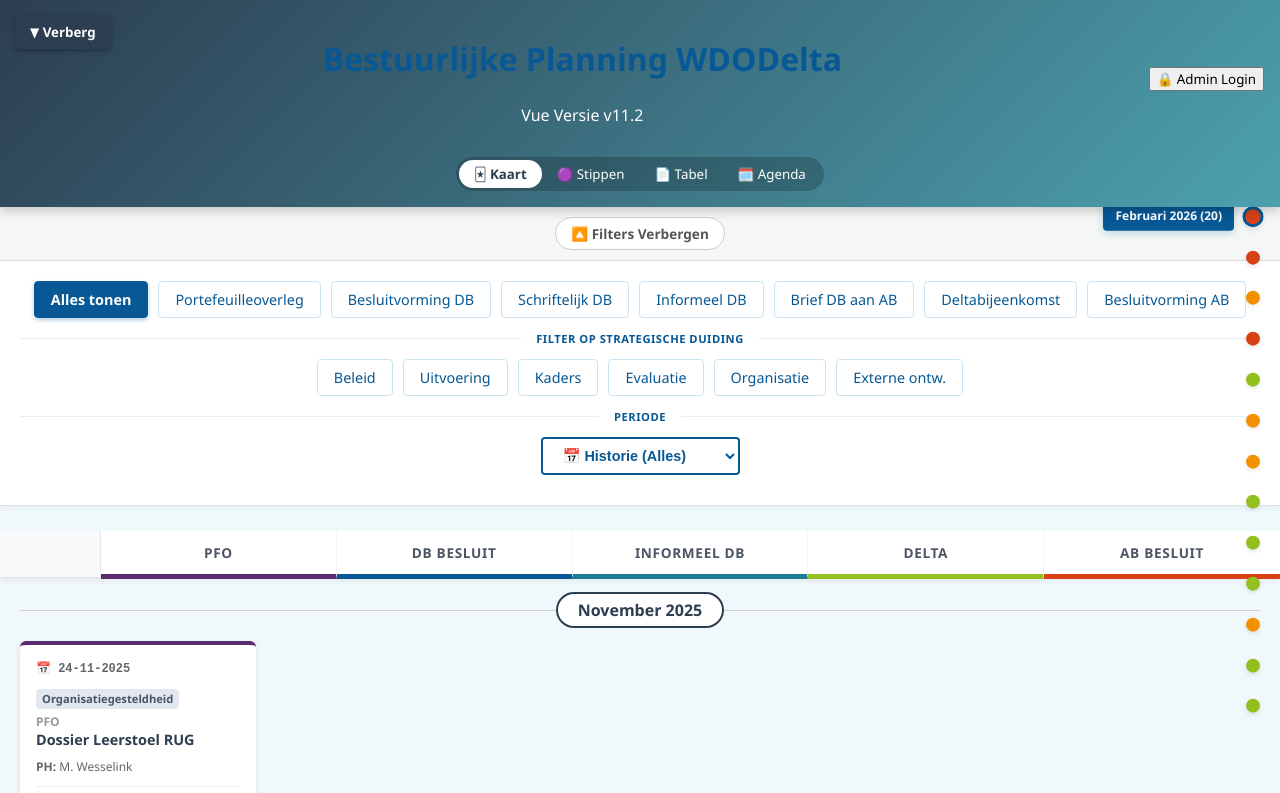
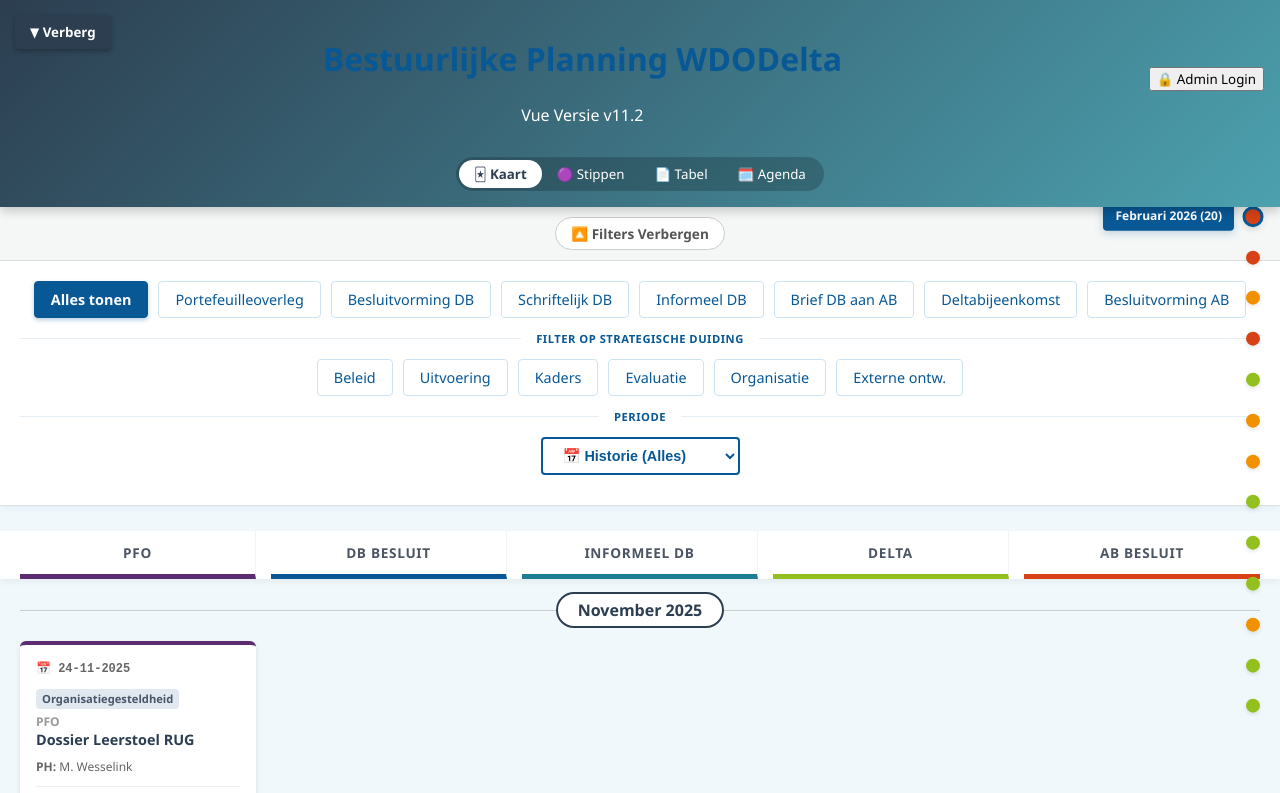
Before and after one commit to jacquesesenkbrink-max/MijnAgendaApp, a Vue app in the folder bestuurlijke-agenda/: page / in a window 1280 px wide. Shown: the top 793 px of the page. Built offline with nearby package versions, Linux system fonts and the light colour scheme.

Commit message:
headers en kaartjes uitgelijnd

```diff
--- a/bestuurlijke-agenda/src/components/SwimlaneHeaders.vue
+++ b/bestuurlijke-agenda/src/components/SwimlaneHeaders.vue
@@ -11,8 +11,7 @@ const headers = [
 
 <template>
   <div class="headers-wrapper">
-    <div class="date-header-placeholder"></div>
-
+    <div class="headers-content">
       <div class="headers-grid">
         <div
           v-for="header in headers"
@@ -24,40 +23,39 @@ const headers = [
         </div>
       </div>
     </div>
+  </div>
 </template>
 
 <style scoped>
 .headers-wrapper {
-  display: flex;
   background: white;
   position: sticky;
   top: 0;
-  z-index: 10;
-  /* Schaduw iets subtieler gemaakt */
+  z-index: 80; /* Zorg dat hij onder de main header blijft maar boven content */
   box-shadow: 0 4px 6px -1px rgba(0,0,0,0.05);
+  width: 100%;
 }
 
-.date-header-placeholder {
-  width: 100px; /* Moet matchen met AgendaView/Grid width */
-  flex-shrink: 0;
-  background: #f9fafb;
-  border-right: 1px solid #e5e7eb;
-  border-bottom: 2px solid #e5e7eb; /* Grijze lijn onder het lege blokje */
+.headers-content {
+  /* Zelfde regels als .container in App.vue voor perfecte uitlijning */
+  max-width: 1400px;
+  margin: 0 auto;
+  padding: 0 20px;
 }
 
 .headers-grid {
-  flex: 1;
   display: grid;
-  /* 5 kolommen, even breed */
+  /* 5 kolommen, even breed + de gap die ook in App.vue wordt gebruikt */
   grid-template-columns: repeat(5, 1fr);
+  gap: 15px;
 }
 
 .header-item {
   padding: 12px 5px;
-  font-weight: 800; /* Iets dikker font zoals op screenshot */
+  font-weight: 800;
   color: #4b5563;
   text-align: center;
-  background: white; /* Wit in plaats van grijs */
+  background: white;
   font-size: 0.85rem;
   text-transform: uppercase;
   letter-spacing: 0.05em;
@@ -65,7 +63,6 @@ const headers = [
   /* De gekleurde balk onderaan */
   border-bottom-width: 5px;
   border-bottom-style: solid;
-  /* border-color wordt via inline style geregeld in de HTML */
 
   /* Streepje rechts tussen de kolommen */
   border-right: 1px solid #f3f4f6;
@@ -79,4 +76,9 @@ const headers = [
 .header-item:last-child {
   border-right: none;
 }
+
+/* Zorg dat headers verbergen op kleine schermen waar de grid layout ook verandert */
+@media (max-width: 1100px) {
+    .headers-wrapper { display: none; }
+}
 </style>
```
Lines whose indentation alone changed are shown as unchanged.
